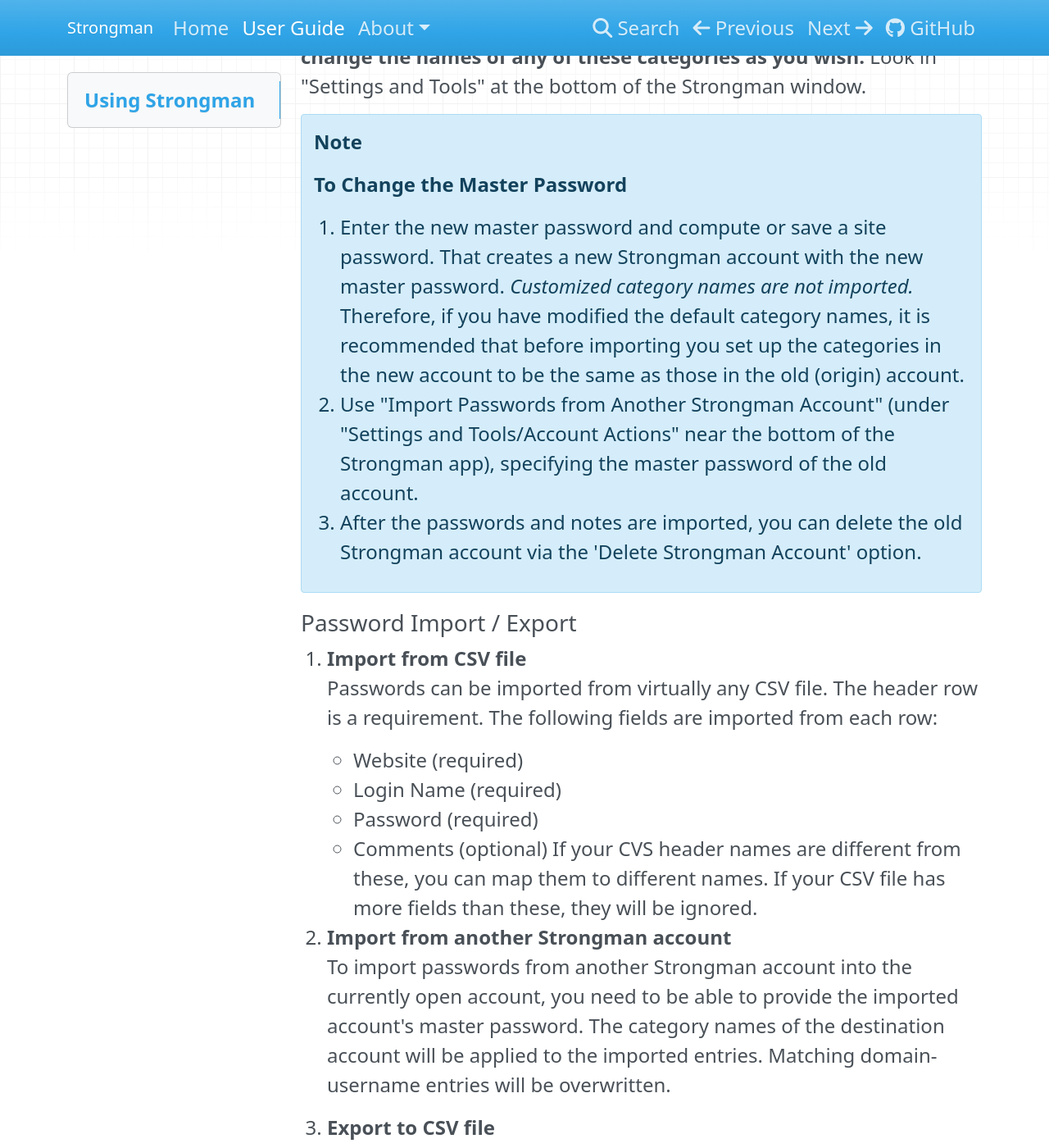
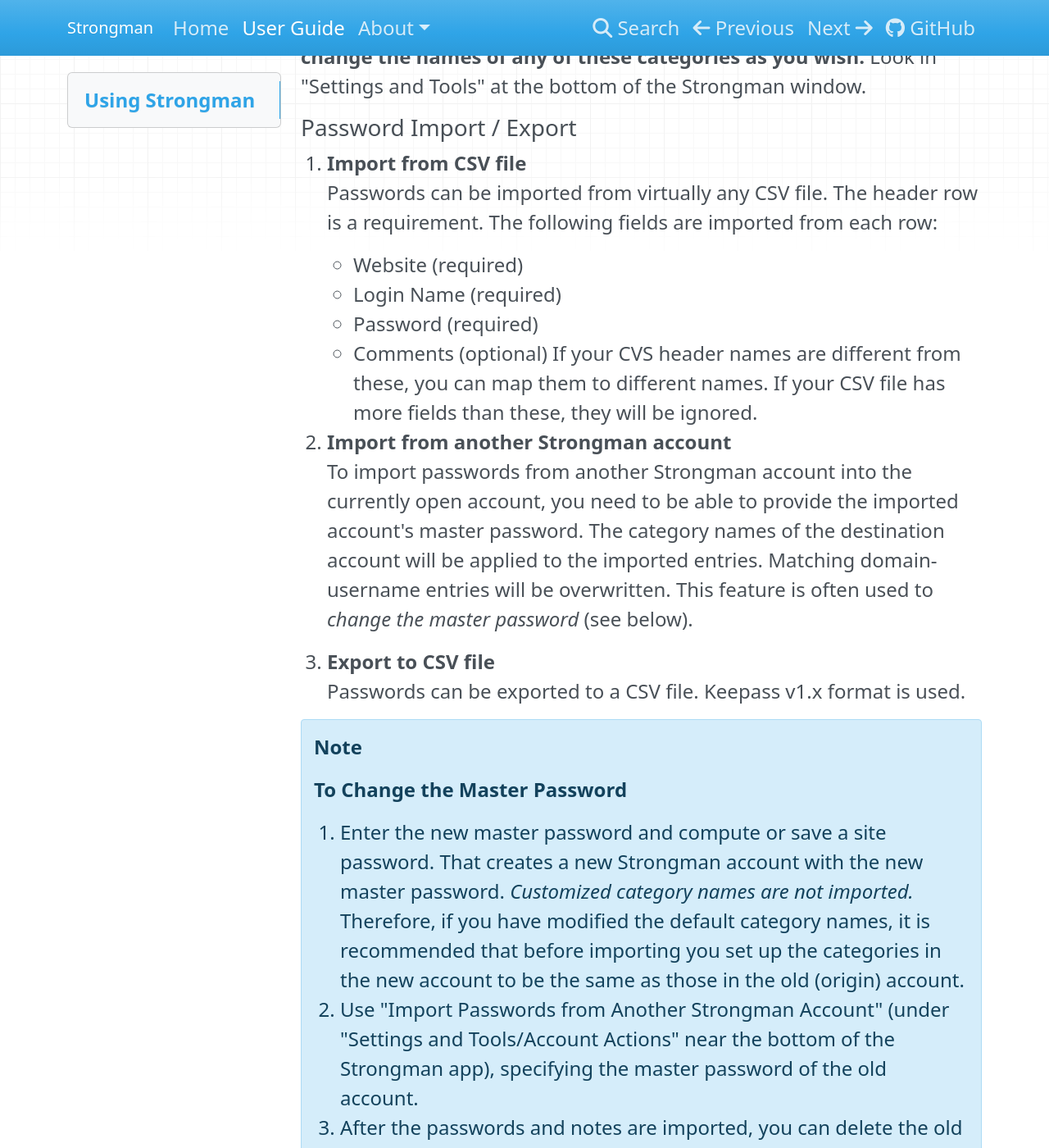
Before and after one commit to lstandish/strongman-md, an MkDocs documentation site: the page built from docs/user-guide.md, in a window 1280 px wide and 1400 px high, scrolled down 1652 px. Shown: the whole window at 82% size. Built offline with MkDocs 1.6.1, drawn with Linux system fonts in a browser that asks for light colours; some of the changed lines change nothing that is shown; some of the changed text lies outside the part shown.

Commit message:
update docs

```diff
--- a/docs/user-guide.md
+++ b/docs/user-guide.md
@@ -32,13 +32,6 @@
 
 Plus there are 2 additional unnamed categories available.  **You can change the names of any of these categories as you wish.** Look in "Settings and Tools" at the bottom of the Strongman window.
 
-!!! Note
-    **To Change the Master Password**
-
-    1. Enter the new master password and compute or save a site password. That creates a new Strongman account with the new master password.  *Customized category names are not imported.*  Therefore, if you have modified the default category names, it is recommended that before importing you set up the categories in the new account to be the same as those in the old (origin) account.
-    2. Use "Import Passwords from Another Strongman Account" (under "Settings and Tools/Account Actions" near the bottom of the Strongman app), specifying the master password of the old account.
-    3. After the passwords and notes are imported, you can delete the old Strongman account via the 'Delete Strongman Account' option.
-
 ### Password Import / Export
 1. **Import from CSV file**
 Passwords can be imported from virtually any CSV file. The header row is a requirement. The following fields are imported from each row:
@@ -49,10 +42,18 @@
 If your CVS header names are different from these, you can map them to different names.  If your CSV file has more fields than these, they will be ignored.
 
 2. **Import from another Strongman account**
-To import passwords from another Strongman account into the currently open account, you need to be able to provide the imported account's master password. The category names of the destination account will be applied to the imported entries.  Matching domain-username entries will be overwritten.
+To import passwords from another Strongman account into the currently open account, you need to be able to provide the imported account's master password. The category names of the destination account will be applied to the imported entries.  Matching domain-username entries will be overwritten. This feature is often used to *change the master password* (see below).
 
 3. **Export to CSV file**
 Passwords can be exported to a CSV file. Keepass v1.x format is used.
+
+!!! Note
+    **To Change the Master Password**
+
+    1. Enter the new master password and compute or save a site password. That creates a new Strongman account with the new master password.  *Customized category names are not imported.*  Therefore, if you have modified the default category names, it is recommended that before importing you set up the categories in the new account to be the same as those in the old (origin) account.
+    2. Use "Import Passwords from Another Strongman Account" (under "Settings and Tools/Account Actions" near the bottom of the Strongman app), specifying the master password of the old account.
+    3. After the passwords and notes are imported, you can delete the old Strongman account via the 'Delete Strongman Account' option.
+
 ### Short Demo Video
 
 To be published soon!
```
